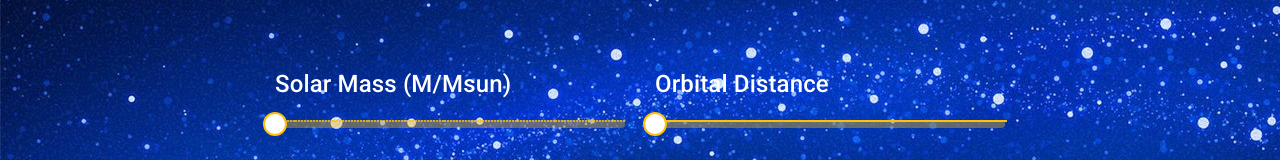
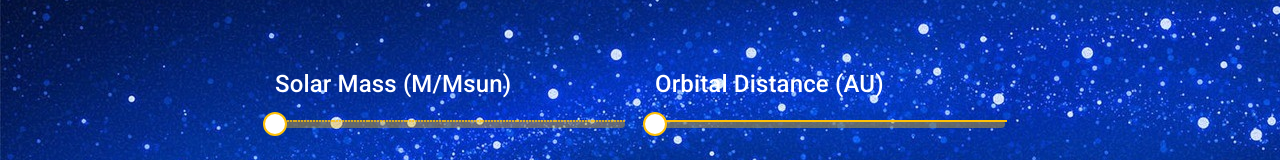
Before and after one commit to starflock/exo-plan-it, a React (Create React App) app: page / in a window 1280 px wide. Shown: the part 409-569 px from the top of the page. Built offline with nearby package versions, Linux system fonts and the light colour scheme.

Commit message:
Adding units to Orbital Distance

```diff
--- a/src/App.js
+++ b/src/App.js
@@ -90,7 +90,7 @@ function App() {
             </Col>
             <Col xs="12" md="4">
               <Typography id="discrete-slider" gutterBottom>
-                <h4 className="custom-h4">Orbital Distance</h4>
+                <h4 className="custom-h4">Orbital Distance (AU)</h4>
               </Typography>
               <AwesomeSlider
                 defaultValue={0}
```
